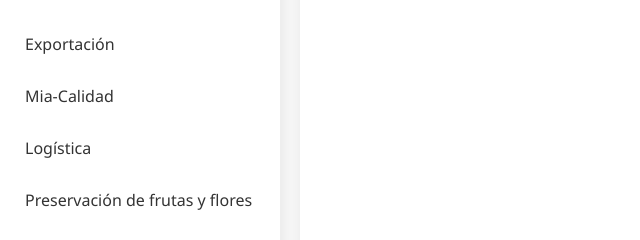
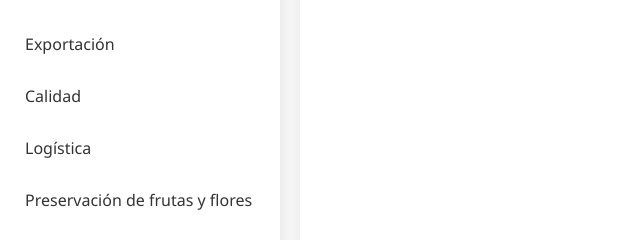
Before and after one commit to RalfugIT/WebSite, a plain HTML site: page index.html in a window 1280 px wide. Shown: the part 296-536 px from the top of the page, 0-640 px from the left. Drawn offline with Linux system fonts and the light colour scheme.

Commit message:
Maqueta con sus primeros cambios

```diff
--- a/index.html
+++ b/index.html
@@ -27,7 +27,7 @@
                             <a href="#" data-section="exportacion">Exportación</a>
                         </li>
                         <li>
-                            <a href="#" data-section="mia-calidad">Mia-Calidad</a>
+                            <a href="#" data-section="calidad">Calidad</a>
                         </li>
                         <li class="has-submenu">
                             <a href="#" data-section="logistica">Logística</a>
--- a/script.js
+++ b/script.js
@@ -1,7 +1,7 @@
 // Mapeo de secciones con sus nombres para mostrar
 const sectionNames = {
   exportacion: "Exportación",
-  miacalidad: "Mia-Calidad",
+  calidad: "Calidad",
   logistica: "Logística",
   esporeplus: "Esporeplus",
   logistichym: "Logistic HYM S.A.",
```
